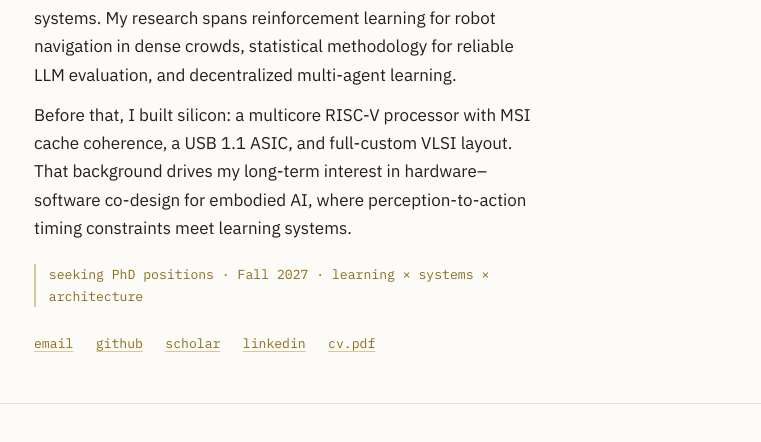
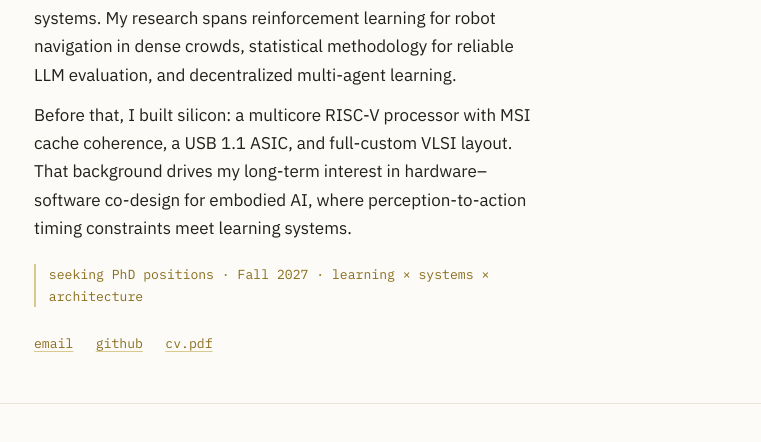
Before and after one commit to jefferyz001/jefferyz001.github.io, a plain HTML site: page index.html in a window 1280 px wide. Shown: the part 288-730 px from the top of the page, without its empty margins (258-1019 px from the left). Drawn offline with Linux system fonts and the light colour scheme; a web font is replaced by a local one.

Commit message:
Update index.html

```diff
--- a/index.html
+++ b/index.html
@@ -192,8 +192,6 @@ footer .wrap{display:flex;justify-content:space-between;gap:1rem;flex-wrap:wrap;
         <div class="contact">
           <a href="mailto:zhan4018@purdue.edu">email</a>
           <a href="https://github.com/YOUR_USERNAME">github</a>
-          <a href="https://scholar.google.com/citations?user=YOUR_SCHOLAR_ID">scholar</a>
-          <a href="https://www.linkedin.com/in/YOUR_LINKEDIN">linkedin</a>
           <a href="cv.pdf">cv.pdf</a>
         </div>
       </div>
```
